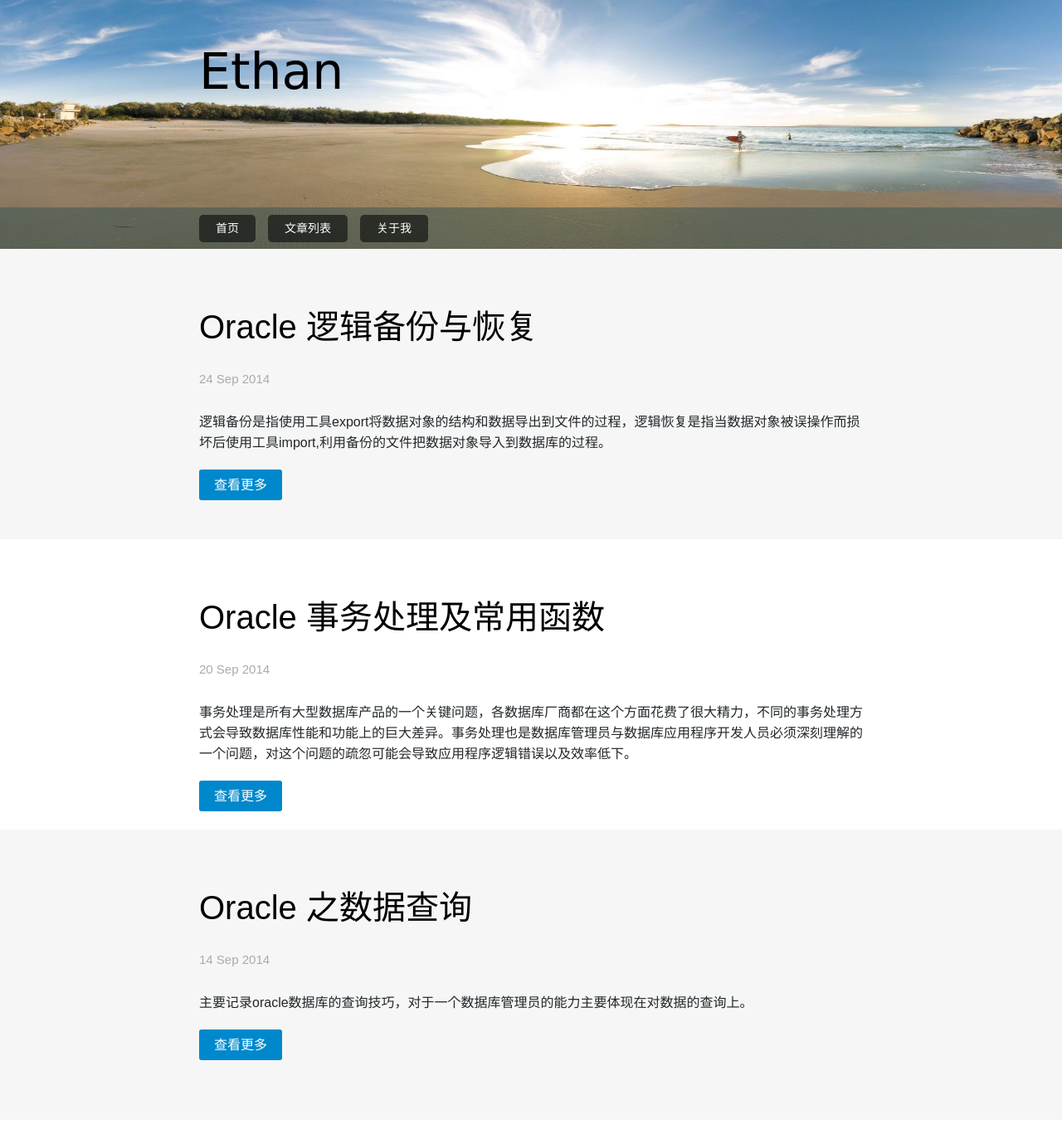
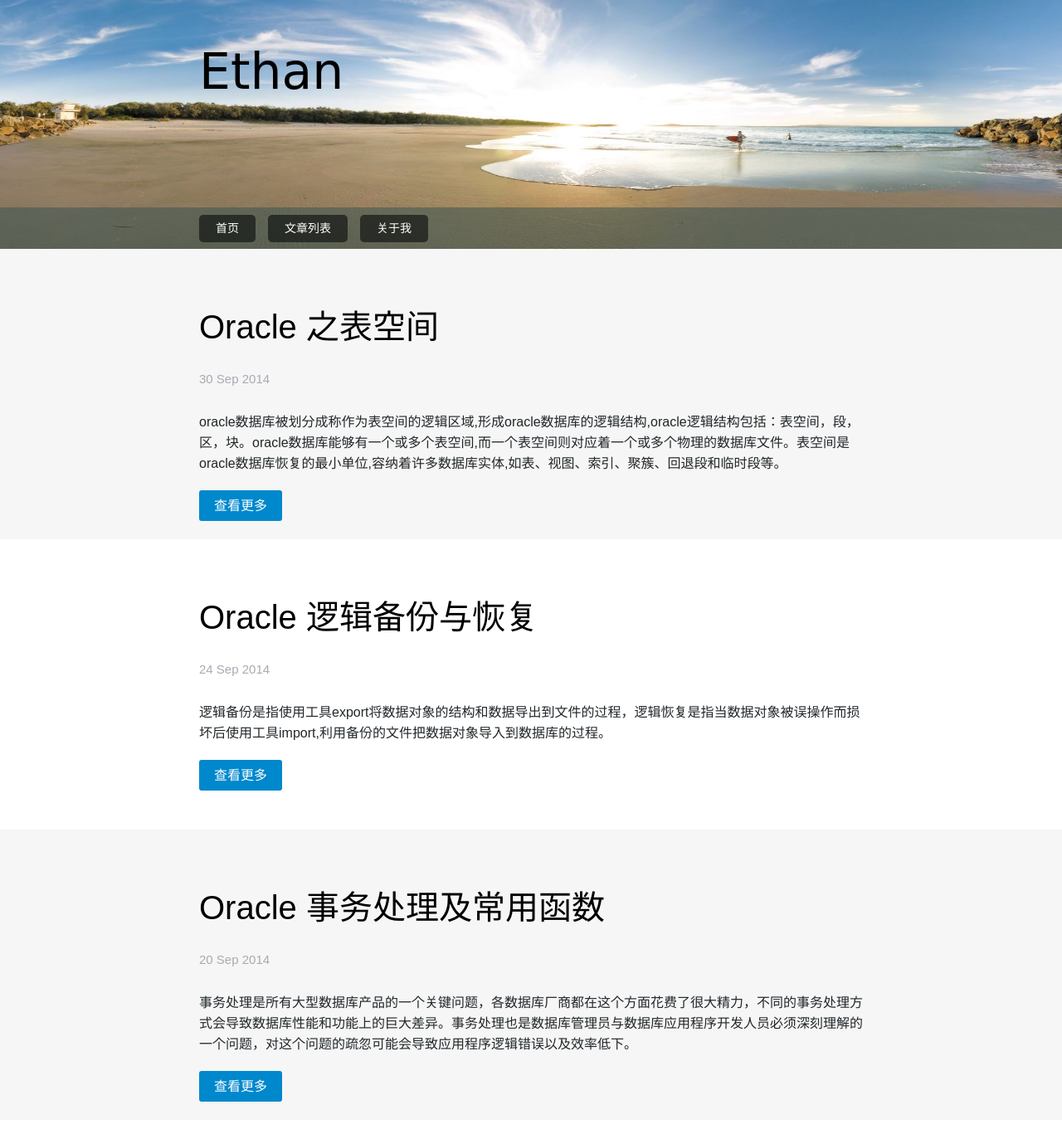
Before and after one commit to EthanZeng1992/ethanzeng1992.github.com, a Jekyll site: the page built from index.html, in a window 1280 px wide and 1400 px high. Shown: the top 1367 px of the window at 83% size. Built offline with Jekyll 4.4.1, drawn with Linux system fonts in a browser that asks for light colours; the list of posts is cut into pages by our own code; some of the changed text lies outside the part shown.

Commit message:
add tablespace operation

```diff
--- a/_posts/2014-09-04-oracle1.md
+++ b/_posts/2014-09-04-oracle1.md
@@ -13,6 +13,12 @@ description: ORACLE数据库是目前世界上使用最为广泛的数据库管
 <b>scott</b>: 普通用户，初始密码为tiger
 
 <b>sys与system的区别</b>：sys 有create database的权限，而system没有，其他相似; 日常管理中，使用system就够了。
+
+####Oracle 数据库用户sys & system区别
+
+<p><span class="circle"></span><b>sys:</b>所有oracle的数据字典的基表和视图都存放在sys用户中，这些基表和视图对于oracle的运行是至关重要的，由数据库自己维护，任何用户都不能手动更改，sys用户拥有dba,sysdba,sysoper角色，是oracle权限最高的用户。sys用户必须以as sysdba 或者 as sysoper形式登录，不能以normal方式登录数据库。</p>
+
+<p><span class="circle"></span><b>system:</b>用于存放次一级的内部数据，如oracle的一些特性或工具的管理信息，system用户拥有dba，sysdba角色。system如果正常登录，它就是一个普通的dba用户，但是如果以as sysdba登录，其结果实际上它是作为sys用户登录的.</p>
 
 ####Oracle 常用操作
 
--- /dev/null
+++ b/_posts/2014-09-30-concept.md
@@ -0,0 +1,51 @@
+---
+layout: post
+title: Oracle 之表空间
+description: oracle数据库被划分成称作为表空间的逻辑区域,形成oracle数据库的逻辑结构,oracle逻辑结构包括：表空间，段，区，块。oracle数据库能够有一个或多个表空间,而一个表空间则对应着一个或多个物理的数据库文件。表空间是oracle数据库恢复的最小单位,容纳着许多数据库实体,如表、视图、索引、聚簇、回退段和临时段等。
+---
+
+####Oracle 表空间作用
+
+<div class='block-blue'>
+dba可以将不同数据类型部署到不同的位置，有利于控制数据库占用的磁盘空间，有利于提高i/o性能，有利于备份和恢复管理操作。
+</div>
+
+####Oracle 表空间常用操作
+
+<span class="circle"></span><b>建立表空间，使用表空间，表空间脱机/联机，表空间只读，删除表空间</b>
+
+<pre>
+<code id='code-customize'>
+sql> create tablespace sp1 datafile 'd:\sp1.dbf' size 20m uniform size 128k;   //建表空间20m,区大小为128k
+sql> create table mypart(deptno number(4), dname varchar2(14)) tablespace sp1; //在表空间建表
+sql> alter tablespace tablespace_name offline;   //表空间脱机
+sql> alter tablespace tablespace_name online;    //表空间联机
+sql> alter tablespace tablespace_name read only; //表空间只读
+sql> drop tablespace tablespace_name including contents and datafiles; //删除表空间
+</code>
+</pre>
+
+####扩展表空间
+
+<span class="circle"></span><b>增加数据文件，增加数据文件的大小，设置文件的自动增长</b>
+
+<pre>
+<code id='code-customize'>
+sql> alter tablespace sp1 add datafile 'd:\sp1.dbf' size 20m; //增加数据文件
+sql> alter tablespace sp1 datafile 'd:\sp1.dbf' resize 40m;   //增加数据文件的大小
+sql> alter tablespace sp1 datafile 'd:\sp1.dbf' autoextend on next 10m maxsize 500m; //设置文件的自动增长
+</code>
+</pre>
+
+####移动数据文件
+
+<span class="circle"></span>若数据文件所在的磁盘损坏时，需要将这些文件的副本移动到其他的磁盘，然后恢复。移动数据文件的步骤：脱机-->移动-->修改表空间-->联机
+
+<pre>
+<code id='code-customize'>
+sql> alter tablespace sp1 offline;        //脱机
+sql> host move 'd:\sp1.dbf' 'c:\sp1.dbf'; //移动
+sql> alter tablespace sp1 rename datafile 'd:\sp1.dbf' to 'c:\sp1.dbf'; //修改表空间逻辑
+sql> alter tablespace sp1 online; //联机
+</code>
+</pre>
```
Also changed, not shown: _posts/2014-09-24-backup.md (line endings or trailing spaces), _posts/20140801gift.html (renamed from _posts/2014-08-01-gift.html), 6 other files.
